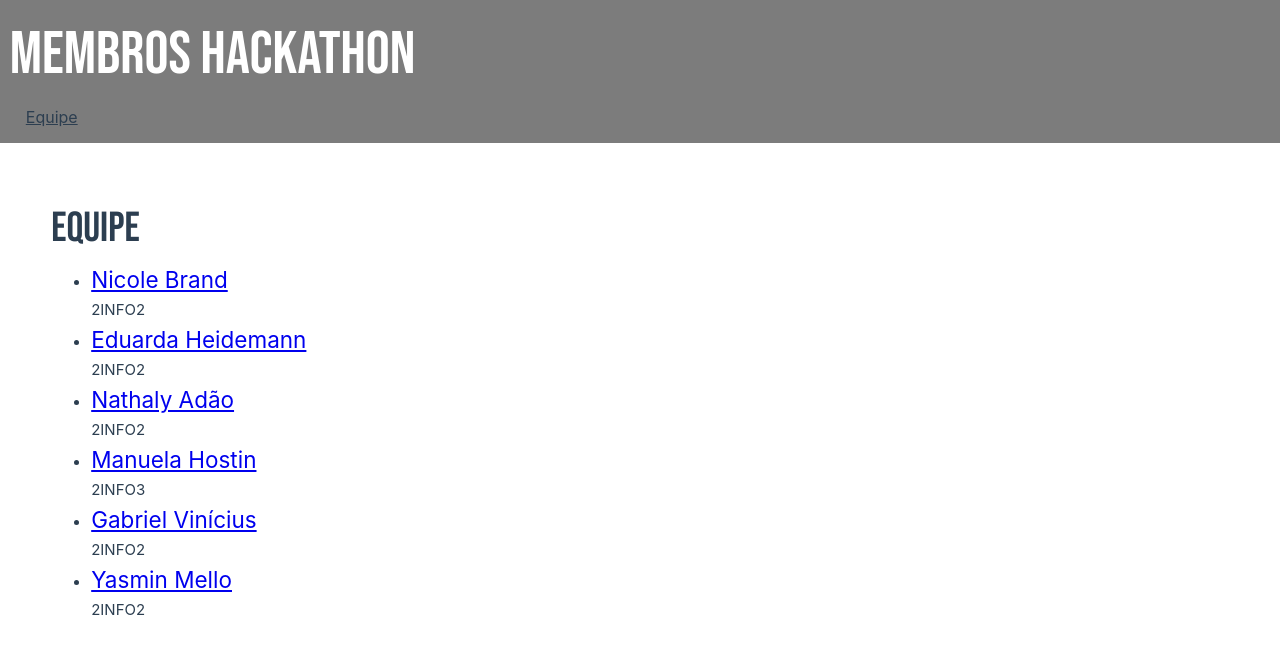
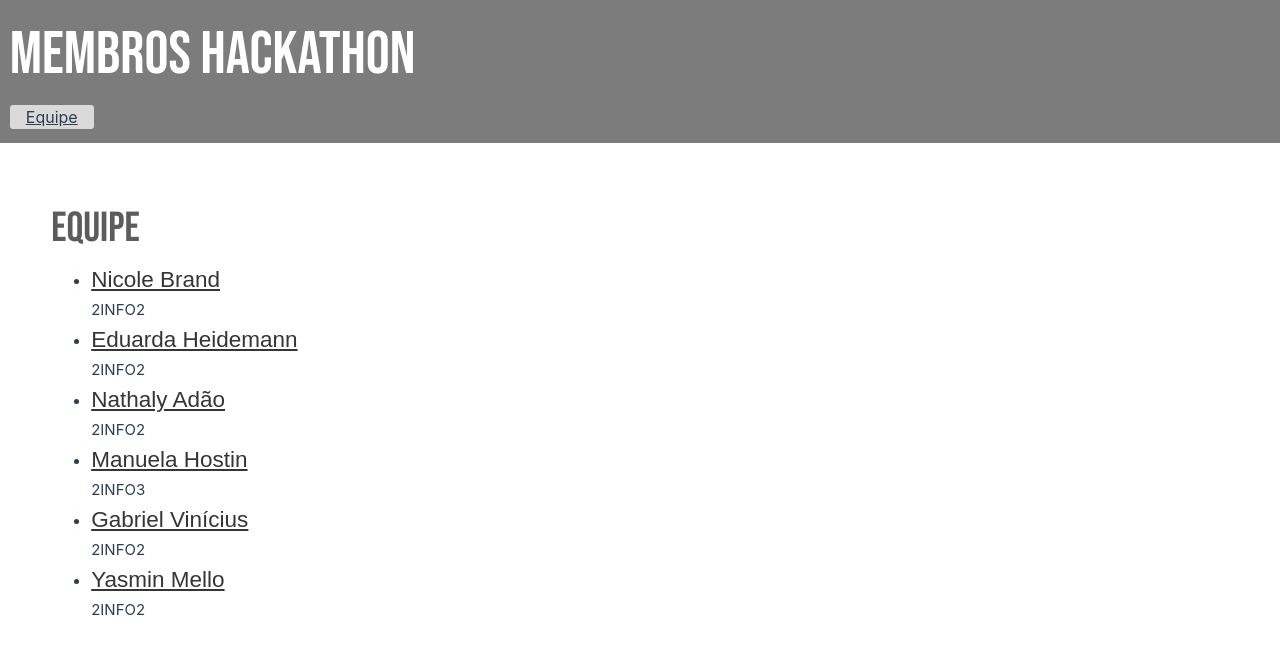
Before and after one commit to nicoleabrand/HackatonMembers-Page-1, a Vue app: page /equipe in a window 1280 px wide. Shown: the top 654 px of the page. Built offline with nearby package versions, Linux system fonts and the light colour scheme.

Commit message:
Feat: CSS quase concluido

```diff
--- a/src/App.vue
+++ b/src/App.vue
@@ -4,19 +4,15 @@ import { RouterLink, RouterView } from 'vue-router'
 
 <template>
   <header>
-
     <div class="wrapper">
       <h1>Membros Hackathon</h1>
-
       <nav>
         <div class="btn">
                 <RouterLink to="/Equipe">Equipe</RouterLink>
         </div>
-
       </nav>
     </div>
   </header>
-
   <RouterView />
 </template>
 
@@ -107,4 +103,9 @@ nav{
   margin-left: 2%;
   padding-top: 1%;
 }
+a{
+  color: rgb(12, 12, 12);
+background: #dadada;
+border-radius: 3px;
+}
 </style>
--- a/src/views/EquipeView.vue
+++ b/src/views/EquipeView.vue
@@ -28,7 +28,6 @@ export default {
           nome: 'Yasmin Mello',
           turma: '2INFO2'
         }
-
       ]
     }
   }
@@ -40,7 +39,7 @@ export default {
     <h1>Equipe</h1>
     <ul>
       <li v-for="membro in equipe" :key="membro.nome">
-                <RouterLink :to="{ name: 'membro', params: {nome: membro.nome} }">
+        <RouterLink :to="{ name: 'membro', params: { nome: membro.nome } }">
           <h2>{{ membro.nome }}</h2>
         </RouterLink>
         <p>{{ membro.turma }}</p>
@@ -50,13 +49,20 @@ export default {
 </template>
 
 <style scoped>
-.team{
+.team {
   padding-top: 4%;
   padding-left: 4%;
 }
-h1{
-
+h1 {
   font-family: 'Bebas Neue', sans-serif;
   font-size: 280%;
+  color: rgb(92, 92, 92);
 }
+
+a {
+  font-family: Arial, Helvetica, sans-serif;
+  color: rgb(53, 53, 53);
+}
+
+
 </style>
```
Also changed, not shown: src/assets/main.css (line endings or trailing spaces). Lines whose indentation alone changed are shown as unchanged.
